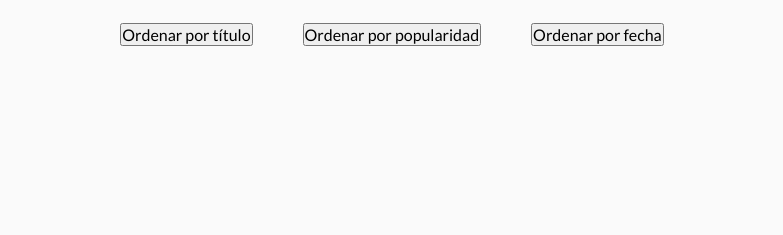
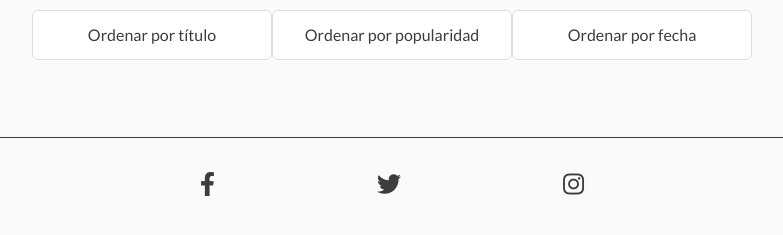
Before and after one commit to hitses/peliculasJS, a plain HTML site: page index.html in a window 1280 px wide. Shown: the part 183-418 px from the top of the page, without its empty margins (248-1031 px from the left). Drawn offline with nearby package versions, Linux system fonts and the light colour scheme; no server answers.

Commit message:
Aspecto retocado.

```diff
--- a/index.html
+++ b/index.html
@@ -33,5 +33,12 @@
   <section id="peliculas">
 
   </section>
+  <footer>
+    <div class="redessociales">
+      <a href="#" class="fab fa-facebook-f"></a>
+      <a href="#" class="fab fa-twitter"></a>
+      <a href="#" class="fab fa-instagram"></a>
+    </div>
+  </footer>
 </body>
 </html>
--- a/scss/style.scss
+++ b/scss/style.scss
@@ -8,7 +8,6 @@
 }
 
 body{
-  background-color: #fafafa;
   background-color: #fafafa;
 }
 
@@ -57,7 +56,7 @@ header{
   }
 
   .title{
-    color: #585483;
+    color: #3D3D3D;
     align-self: flex-end;
     height: 3rem;
     text-decoration: none;
@@ -74,7 +73,7 @@ header{
 
   .date{
     width: 100%;
-    color: #585483;
+    color: #3D3D3D;
     text-align: center;
     padding-bottom: 10%;
   }
@@ -100,7 +99,7 @@ header{
 
 input[type=text] {
   outline: none;
-  border: 1px solid #DDDDDD;
+  border: 1px solid #dcdcdc;
 }
 
 input[type=text]:focus {
@@ -110,13 +109,33 @@ input[type=text]:focus {
 
 .botonesOrdenar{
   display: flex;
+  flex-wrap: wrap;
   justify-content: center;
-  margin-top: 2%;
+  margin: 1% 5%;
 }
-
-.botonOrdenar{
-  font-size: 1rem;
-  margin: 0 25px;
+.botonOrdenar {
+  width: 240px;
+  height: 50px;
+	background-color:white;
+	-moz-border-radius:6px;
+	-webkit-border-radius:6px;
+	border-radius:6px;
+	border:1px solid #DDDDDD;
+	display:inline-block;
+	cursor:pointer;
+	color:#3D3D3D;
+	font-family: Lato;
+	font-size:1rem;
+	padding:6px 24px;
+	text-decoration:none;
+  text-shadow:0px 1px 0px #ffffff;
+  outline-style: none;
+}
+.botonOrdenar:hover {
+	color: #207ce5;
+}
+.botonOrdenar:active {
+  position:relative;
 }
 
 .stars{
@@ -124,4 +143,25 @@ input[type=text]:focus {
   display: flex;
   justify-content: center;
   margin-bottom: 5px;
+  color: #3D3D3D;
 }
+
+footer{
+  display: flex;
+  margin: 0 auto;
+  justify-content: center;
+  width: 90vw;
+  border-top: 1px solid #3D3D3D;
+  div{
+    display: flex;
+    justify-content: space-between;
+    padding: 3% 0;
+    width: 30vw;
+    margin: 0 auto;
+    a{
+      text-decoration: none;
+      color: #3D3D3D;
+      font-size: 1.5rem;
+    }
+  }
+}
```
Also changed, not shown: css/style.css, 1 other file.
